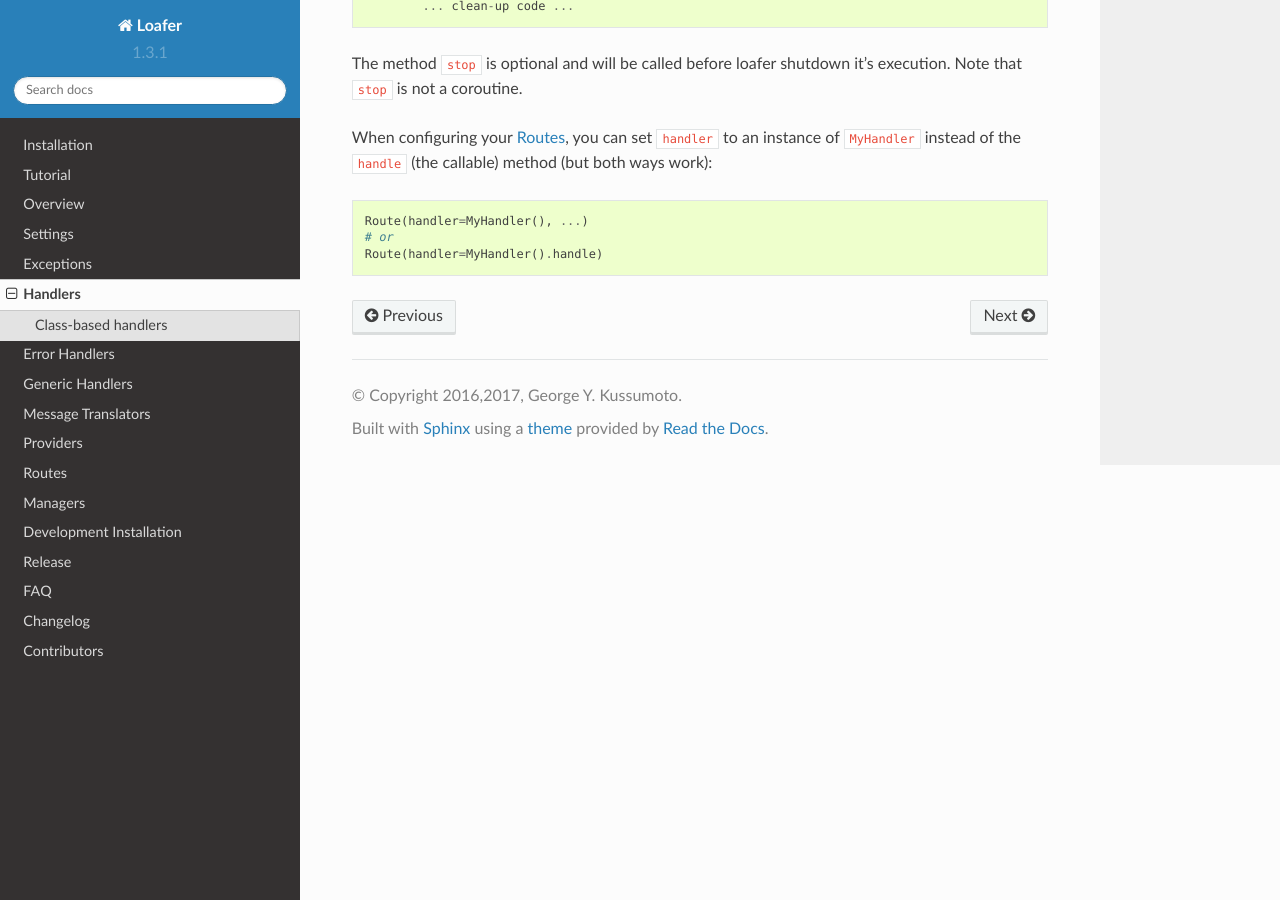
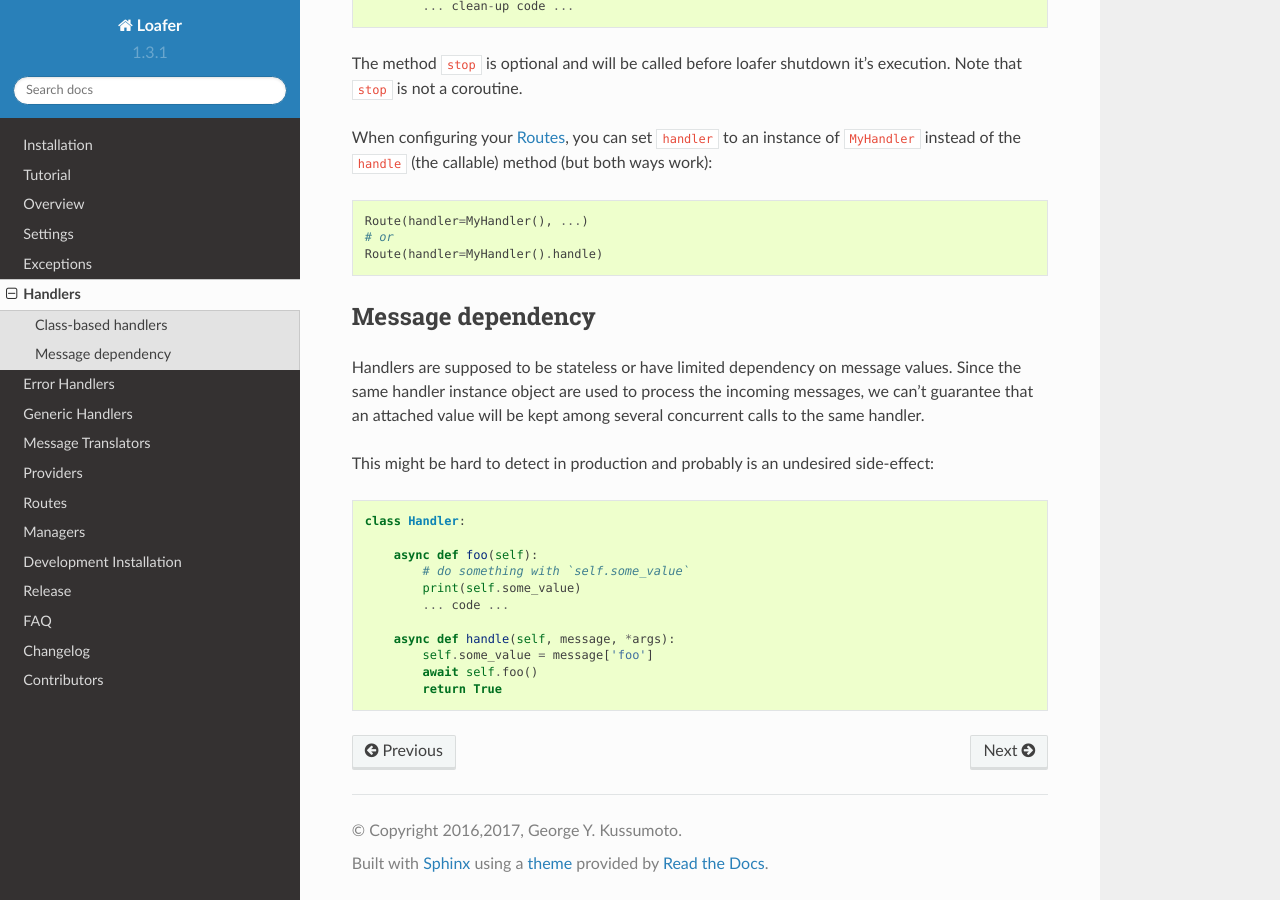
Before and after one commit to georgeyk/loafer, a Sphinx documentation site: the page built from docs/source/handlers.rst, in a window 1280 px wide and 900 px high, scrolled down 1034 px. Built offline with Sphinx 7.4.7 and the Read the Docs theme 2.0.0, drawn with Linux system fonts in a browser that asks for light colours.

Commit message:
Add note about message dependency

```diff
--- a/docs/source/handlers.rst
+++ b/docs/source/handlers.rst
@@ -57,3 +57,26 @@ When configuring your :doc:`routes`, you can set ``handler`` to an instance of
     Route(handler=MyHandler(), ...)
     # or
     Route(handler=MyHandler().handle)
+
+
+Message dependency
+~~~~~~~~~~~~~~~~~~
+
+Handlers are supposed to be stateless or have limited dependency on message values.
+Since the same handler instance object are used to process the incoming messages,
+we can't guarantee that an attached value will be kept among several concurrent
+calls to the same handler.
+
+This might be hard to detect in production and probably is an undesired side-effect::
+
+    class Handler:
+
+        async def foo(self):
+            # do something with `self.some_value`
+            print(self.some_value)
+            ... code ...
+
+        async def handle(self, message, *args):
+            self.some_value = message['foo']
+            await self.foo()
+            return True
```
